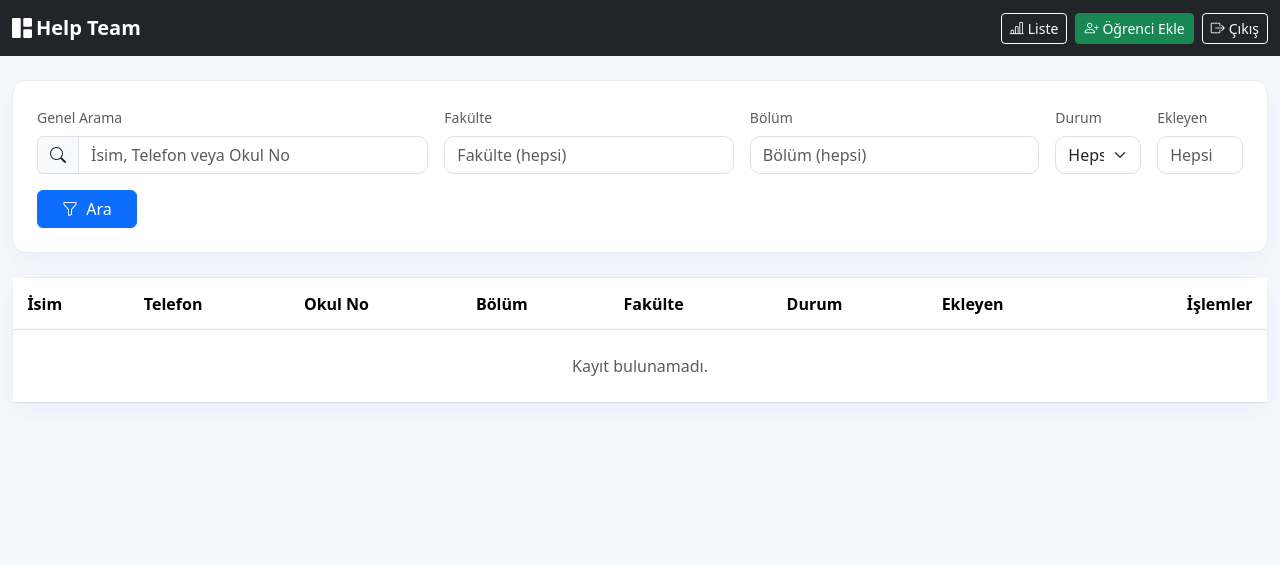
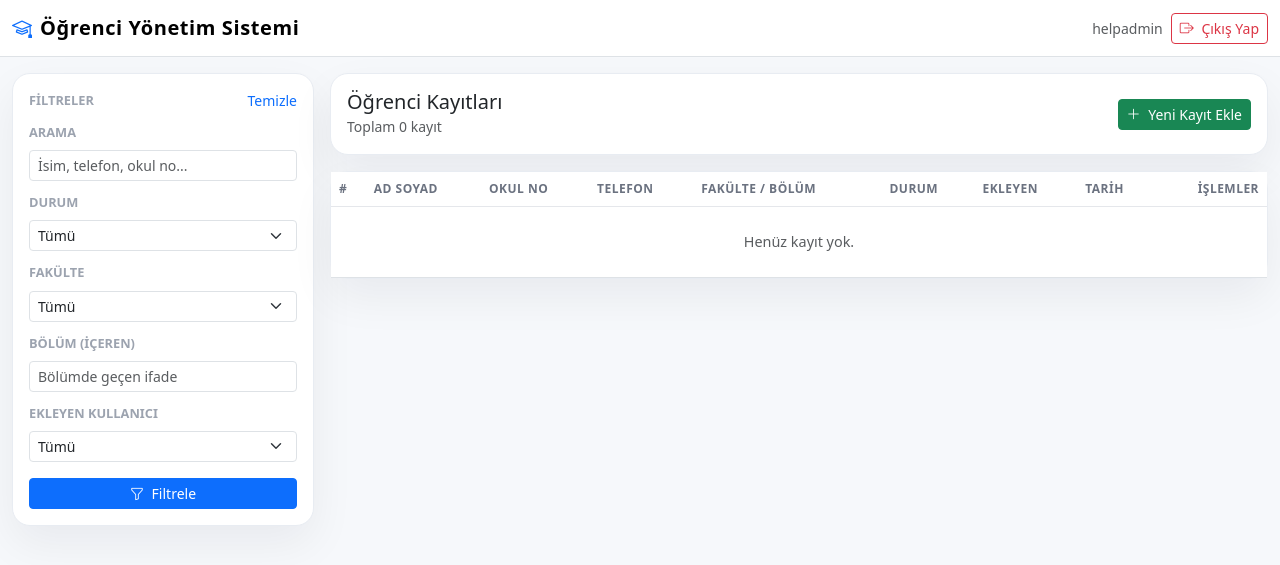
Before and after one commit to ardakin/help-team-system, a Flask app: page /dashboard in a window 1280 px wide. Shown: the top 565 px of the page. Run offline with Flask 3, Linux system fonts and the light colour scheme; a user stored in the database is signed in; some libraries are stand-ins or nearby versions.

Commit message:
initial commit

```diff
--- a/functions/templates/dashboard.html
+++ b/functions/templates/dashboard.html
@@ -3,197 +3,187 @@
 <head>
   <meta charset="utf-8">
   <meta name="viewport" content="width=device-width, initial-scale=1">
-  <title>Help Team • Öğrenci Listesi</title>
+  <title>Öğrenci Yönetim Sistemi • Öğrenci Listesi</title>
 
   <link href="https://cdn.jsdelivr.net/npm/bootstrap@5.3.2/dist/css/bootstrap.min.css" rel="stylesheet">
   <link href="https://cdn.jsdelivr.net/npm/bootstrap-icons@1.11.3/font/bootstrap-icons.css" rel="stylesheet">
 
   <style>
     body{background:#f6f8fb}
-    .glass{background:#fff;border:1px solid #e8ecf2;border-radius:14px;box-shadow:0 10px 30px rgba(13,110,253,.06)}
-    .toolbar .form-control,.toolbar .form-select{border-radius:10px}
-    th,td{vertical-align:middle!important}
-    thead th{background:#f1f4f8}
-    .table>:not(caption)>*>*{padding:.85rem .9rem}
-
-    /* Chip */
-    .chip{
-      display:inline-flex;align-items:center;justify-content:center;gap:.35rem;
-      padding:.35rem .65rem;border-radius:999px;font-size:.82rem;font-weight:500;
-      min-width:90px;text-align:center
-    }
-    .chip-success{background:#e6f9f0;color:#0f6848;border:1px solid #b8ead0}
-    .chip-warn{background:#fff5cc;color:#7a6300;border:1px solid #f2da7b}
-
-    /* İşlemler sütunu: formu linklerle aynı hizaya getir */
-    td .actions { display:inline-flex; align-items:center; gap:.25rem; }
-    td .actions form { display:inline-block; margin:0; }
-    /* buton sınırlarının birleştiğinde boşluk olmaması için */
-    .btn-group-merge > *:not(:first-child){ margin-left:-1px; }
+    .glass{background:#fff;border:1px solid #e8ecf2;border-radius:18px;box-shadow:0 18px 45px rgba(15,23,42,.06);}
+    .badge-status{font-size:.75rem;}
+    .table thead th{font-size:.75rem;text-transform:uppercase;letter-spacing:.04em;color:#6b7280;border-bottom:1px solid #e5e7eb;}
+    .table tbody td{vertical-align:middle;font-size:.9rem;}
+    .filter-label{font-size:.8rem;font-weight:600;text-transform:uppercase;color:#9ca3af;}
+    .brand-title{font-weight:700;letter-spacing:.03em;}
   </style>
 </head>
 <body>
-<nav class="navbar navbar-expand-lg bg-dark navbar-dark">
-  <div class="container-xxl">
-    <a class="navbar-brand fw-semibold" href="{{ url_for('dashboard') }}">
-      <i class="bi bi-grid-1x2-fill me-1"></i>Help Team
-    </a>
-    <div class="d-flex gap-2">
-      <a href="{{ url_for('main_screen') }}" class="btn btn-outline-light btn-sm">
-        <i class="bi bi-bar-chart-line me-1"></i>Liste
-      </a>
-      <a href="{{ url_for('add_student') }}" class="btn btn-success btn-sm">
-        <i class="bi bi-person-plus me-1"></i>Öğrenci Ekle
-      </a>
-      <a href="{{ url_for('logout') }}" class="btn btn-outline-light btn-sm">
-        <i class="bi bi-box-arrow-right me-1"></i>Çıkış
+  <nav class="navbar navbar-expand-lg navbar-light bg-white border-bottom mb-3">
+    <div class="container-fluid">
+      <span class="navbar-brand d-flex align-items-center gap-2">
+        <i class="bi bi-mortarboard text-primary"></i>
+        <span class="brand-title">Öğrenci Yönetim Sistemi</span>
+      </span>
+      <div class="d-flex align-items-center gap-2">
+        <span class="text-muted small d-none d-sm-inline">
+          {{ current_user.username }}
+        </span>
+        <a href="{{ url_for('logout') }}" class="btn btn-outline-danger btn-sm">
+          <i class="bi bi-box-arrow-right me-1"></i> Çıkış Yap
         </a>
       </div>
     </div>
   </nav>
 
-<div class="container-xxl py-4">
-  {% with messages = get_flashed_messages(with_categories=true) %}
-    {% if messages %}
-      {% for cat, msg in messages %}
-        <div class="alert alert-{{ cat if cat in ['success','danger','warning'] else 'info' }} glass">{{ msg }}</div>
+  <div class="container-fluid mb-4">
+    <div class="row g-3">
+      <div class="col-12 col-lg-3">
+        <div class="glass p-3 h-100">
+          <div class="d-flex justify-content-between align-items-center mb-2">
+            <span class="filter-label">Filtreler</span>
+            <a href="{{ url_for('dashboard') }}" class="text-decoration-none small">
+              Temizle
+            </a>
+          </div>
+
+          <form method="get" class="vstack gap-2">
+            <div>
+              <label class="form-label filter-label">Arama</label>
+              <input type="text" name="q" value="{{ q }}" class="form-control form-control-sm" placeholder="İsim, telefon, okul no...">
+            </div>
+
+            <div>
+              <label class="form-label filter-label">Durum</label>
+              <select name="status" class="form-select form-select-sm">
+                <option value="">Tümü</option>
+                <option value="cozulmedi" {% if status=='cozulmedi' %}selected{% endif %}>Çözülmedi</option>
+                <option value="cozuldu" {% if status=='cozuldu' %}selected{% endif %}>Çözüldü</option>
+              </select>
+            </div>
+
+            <div>
+              <label class="form-label filter-label">Fakülte</label>
+              <select name="faculty" class="form-select form-select-sm">
+                <option value="">Tümü</option>
+                {% for fac in faculties.keys() %}
+                  <option value="{{ fac }}" {% if faculty==fac %}selected{% endif %}>{{ fac }}</option>
                 {% endfor %}
-    {% endif %}
-  {% endwith %}
+              </select>
+            </div>
 
-  <!-- FİLTRELER -->
-  <div class="glass p-3 p-md-4 mb-4">
-    <form class="row g-3 toolbar align-items-end" method="get" action="{{ url_for('dashboard') }}">
-      <div class="col-12 col-lg-4">
-        <label class="form-label small text-muted">Genel Arama</label>
-        <div class="input-group">
-          <span class="input-group-text"><i class="bi bi-search"></i></span>
-          <input name="q" class="form-control" placeholder="İsim, Telefon veya Okul No" value="{{ q or '' }}">
+            <div>
+              <label class="form-label filter-label">Bölüm (içeren)</label>
+              <input type="text" name="department" value="{{ department }}" class="form-control form-control-sm" placeholder="Bölümde geçen ifade">
+            </div>
+
+            <div>
+              <label class="form-label filter-label">Ekleyen Kullanıcı</label>
+              <select name="added_by" class="form-select form-select-sm">
+                <option value="">Tümü</option>
+                {% for u in added_by_options %}
+                  <option value="{{ u }}" {% if added_by==u %}selected{% endif %}>{{ u }}</option>
+                {% endfor %}
+              </select>
+            </div>
+
+            <button class="btn btn-primary btn-sm mt-2 w-100">
+              <i class="bi bi-funnel me-1"></i> Filtrele
+            </button>
+          </form>
         </div>
       </div>
 
-      <div class="col-6 col-lg-3">
-        <label class="form-label small text-muted">Fakülte</label>
-        <input name="faculty" id="filterFaculty" class="form-control" list="facultyList"
-               placeholder="Fakülte (hepsi)" value="{{ faculty }}">
-        <datalist id="facultyList">
-          {% for fac in faculties.keys() %}<option value="{{ fac }}"></option>{% endfor %}
-        </datalist>
+      <div class="col-12 col-lg-9">
+        <div class="glass p-3 mb-3">
+          <div class="d-flex justify-content-between align-items-center flex-wrap gap-2">
+            <div>
+              <h5 class="mb-0">Öğrenci Kayıtları</h5>
+              <small class="text-muted">Toplam {{ students|length }} kayıt</small>
+            </div>
+            <div class="d-flex gap-2">
+              <a href="{{ url_for('add_student') }}" class="btn btn-success btn-sm">
+                <i class="bi bi-plus-lg me-1"></i> Yeni Kayıt Ekle
+              </a>
+            </div>
+          </div>
         </div>
 
-      <div class="col-6 col-lg-3">
-        <label class="form-label small text-muted">Bölüm</label>
-        <input name="department" id="filterDepartment" class="form-control" list="departmentList"
-               placeholder="Bölüm (hepsi)" value="{{ department }}">
-        <datalist id="departmentList"></datalist>
-      </div>
-
-      <div class="col-6 col-lg-1">
-        <label class="form-label small text-muted">Durum</label>
-        <select name="status" class="form-select">
-          <option value="" {{ ''==status and 'selected' or '' }}>Hepsi</option>
-          <option value="cozulmedi" {{ status=='cozulmedi' and 'selected' or '' }}>Çözülmedi</option>
-          <option value="cozuldu" {{ status=='cozuldu' and 'selected' or '' }}>Çözüldü</option>
-        </select>
-      </div>
-
-      <div class="col-6 col-lg-1">
-        <label class="form-label small text-muted">Ekleyen</label>
-        <input name="added_by" class="form-control" list="addedByList"
-               placeholder="Hepsi" value="{{ added_by or '' }}">
-        <datalist id="addedByList">
-          {% for u in added_by_options %}<option value="{{ u }}"></option>{% endfor %}
-        </datalist>
-      </div>
-
-      <div class="col-12">
-        <button class="btn btn-primary px-4"><i class="bi bi-funnel me-1"></i> Ara</button>
-      </div>
-    </form>
-  </div>
-
-  <!-- TABLO -->
-  <div class="glass">
+        <div class="glass p-0">
           <div class="table-responsive">
-      <table class="table align-middle mb-0">
+            <table class="table mb-0 align-middle">
               <thead>
                 <tr>
-            <th>İsim</th>
+                  <th>#</th>
+                  <th>Ad Soyad</th>
+                  <th>Okul No</th>
                   <th>Telefon</th>
-            <th>Okul No</th>
-            <th>Bölüm</th>
-            <th>Fakülte</th>
+                  <th>Fakülte / Bölüm</th>
                   <th>Durum</th>
                   <th>Ekleyen</th>
+                  <th>Tarih</th>
                   <th class="text-end">İşlemler</th>
                 </tr>
               </thead>
               <tbody>
+                {% if students %}
                   {% for s in students %}
                     <tr>
+                      <td>{{ loop.index }}</td>
+                      <td>{{ s.name }}</td>
+                      <td>{{ s.school_no }}</td>
+                      <td>{{ s.phone }}</td>
                       <td>
-              <a href="{{ url_for('view_student', id=s.id) }}" class="fw-semibold text-decoration-none">
-                {{ s.name }}
-              </a>
+                        <div class="small fw-semibold">{{ s.faculty }}</div>
+                        <div class="small text-muted">{{ s.department }}</div>
                       </td>
-            <td>{{ s.phone or '-' }}</td>
-            <td>{{ s.school_no or '-' }}</td>
-            <td>{{ s.department or '-' }}</td>
-            <td>{{ s.faculty or '-' }}</td>
                       <td>
-              {% if s.status=='cozuldu' %}
-                <span class="chip chip-success"><i class="bi bi-check2-circle"></i> Çözüldü</span>
+                        {% if s.status == 'cozuldu' %}
+                          <span class="badge bg-success-subtle text-success badge-status">
+                            <i class="bi bi-check-circle me-1"></i> Çözüldü
+                          </span>
                         {% else %}
-                <span class="chip chip-warn"><i class="bi bi-exclamation-circle"></i> Çözülmedi</span>
+                          <span class="badge bg-warning-subtle text-warning badge-status">
+                            <i class="bi bi-hourglass-split me-1"></i> Çözülmedi
+                          </span>
                         {% endif %}
                       </td>
-            <td>{{ s.added_by or '—' }}</td>
-
-            <td class="text-end text-nowrap">
-              <div class="actions btn-group-merge">
-                <a href="{{ url_for('edit_student', id=s.id) }}" class="btn btn-outline-secondary btn-sm">
-                  <i class="bi bi-pencil-square"></i> Düzenle
+                      <td class="small">{{ s.added_by or '-' }}</td>
+                      <td class="small text-muted">
+                        {{ s.created_at.strftime('%d.%m.%Y %H:%M') if s.created_at else '-' }}
+                      </td>
+                      <td class="text-end">
+                        <div class="btn-group btn-group-sm">
+                          <a href="{{ url_for('edit_student', student_id=s.id) }}"
+                             class="btn btn-outline-primary">
+                            <i class="bi bi-pencil"></i>
                           </a>
-                <a href="{{ url_for('view_student', id=s.id) }}" class="btn btn-outline-primary btn-sm">
-                  <i class="bi bi-card-text"></i> Detay
-                </a>
-                <form method="post" action="{{ url_for('delete_student', id=s.id) }}"
-                      onsubmit="return confirm('Silinsin mi?')">
-                  <button class="btn btn-outline-danger btn-sm">
-                    <i class="bi bi-trash3"></i> Sil
+                          <form method="post"
+                                action="{{ url_for('delete_student', student_id=s.id) }}"
+                                onsubmit="return confirm('Bu kaydı silmek istediğinize emin misiniz?');">
+                            <button class="btn btn-outline-danger">
+                              <i class="bi bi-trash"></i>
                             </button>
                           </form>
                         </div>
                       </td>
                     </tr>
+                  {% endfor %}
                 {% else %}
                   <tr>
-            <td colspan="8" class="text-center text-muted py-4">Kayıt bulunamadı.</td>
+                    <td colspan="9" class="text-center text-muted py-4">
+                      Henüz kayıt yok.
+                    </td>
                   </tr>
-          {% endfor %}
+                {% endif %}
               </tbody>
             </table>
           </div>
         </div>
       </div>
+    </div>
+  </div>
 
-<script>
-  const FACULTY_DEPARTMENTS = {{ faculties | tojson }};
-  const fFac = document.getElementById('filterFaculty');
-  const depList = document.getElementById('departmentList');
-  const presetFaculty = "{{ faculty or '' }}";
-
-  function fillDeptDatalist(fac){
-    depList.innerHTML = "";
-    if (fac && FACULTY_DEPARTMENTS[fac]){
-      FACULTY_DEPARTMENTS[fac].forEach(d=>{
-        const o=document.createElement('option'); o.value=d; depList.appendChild(o);
-      });
-    }
-  }
-
-  fillDeptDatalist(presetFaculty);
-  fFac.addEventListener('input', e => fillDeptDatalist(e.target.value));
-</script>
+  <script src="https://cdn.jsdelivr.net/npm/bootstrap@5.3.2/dist/js/bootstrap.bundle.min.js"></script>
 </body>
 </html>
```
Also changed, not shown: functions/main.py (+6 -5 lines), functions/templates/login.html (+26 -7 lines), firebase.json. Lines whose indentation alone changed are shown as unchanged.
